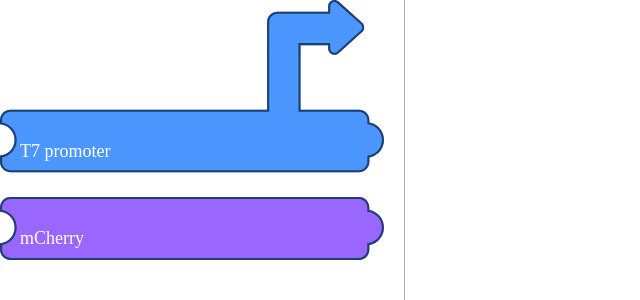
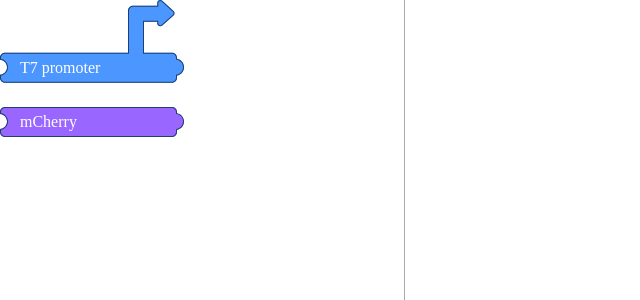
Before and after one commit to iGEM-UTokyo/genochemy, a Vue app: page / in a window 1280 px wide. Shown: the top 300 px of the page, without its empty margins (0-640 px from the left). Built offline with nearby package versions, Linux system fonts and the light colour scheme.

Commit message:
can deliver promoter

```diff
--- a/package.json
+++ b/package.json
@@ -11,10 +11,12 @@
   "dependencies": {
     "core-js": "^3.8.3",
     "pinia": "^2.0.12",
+    "uuid": "^8.3.2",
     "vue": "^3.2.13"
   },
   "devDependencies": {
     "@types/jest": "^27.0.1",
+    "@types/uuid": "^8.3.4",
     "@typescript-eslint/eslint-plugin": "^5.4.0",
     "@typescript-eslint/parser": "^5.4.0",
     "@vue/cli-plugin-babel": "~5.0.0",
--- a/src/components/Program.vue
+++ b/src/components/Program.vue
@@ -1,8 +1,8 @@
 <template>
   <div class="program">
     <component
-      v-for="(component, index) in blockComponents"
-      :key="index"
+      v-for="component in blockComponents"
+      :key="component.block.uuid"
       :is="component.is"
       :block="component.block" />
   </div>
@@ -22,7 +22,6 @@ const componentName = {
 const { blocks } = useStore()
 
 const blockComponents = computed(() => {
-  console.log(blocks)
   return blocks.map(block => {
     return {
       block,
--- a/src/components/Tray.vue
+++ b/src/components/Tray.vue
@@ -1,11 +1,15 @@
 <template>
   <div class="tray">
-    <Promoter />
-    <Visible />
+    <Promoter :showcase="true" :block="new PromoterBlock({
+      promoterName: 'T7 promoter',
+      location: [0, 0],
+    })" />
+    <Visible :showcase="true" />
   </div>
 </template>
 
 <script setup lang="ts">
+import { PromoterBlock } from '@/utils/block';
 import Promoter from './blocks/Promoter.vue'
 import Visible from './blocks/Visible.vue'
 </script>
--- a/src/components/blocks/Promoter.vue
+++ b/src/components/blocks/Promoter.vue
@@ -1,5 +1,5 @@
 <template>
-  <div @click="click">
+  <div @mousedown="down" @mouseup="up" ref="block" :style="style">
     <img src="@/assets/blocks/promoter.svg" />
     <span>T7 promoter</span>
   </div>
@@ -10,24 +10,72 @@ div {
   position: relative;
 }
 img {
-  width: 100%;
+  pointer-events: none;
 }
 span {
   color: white;
   position: absolute;
   left: 20px;
-  bottom: 15px;
-  font-size: 18px;
+  bottom: 10px;
+  font-size: 16px;
 }
 </style>
 
 <script setup lang="ts">
-import { PromoterBlock } from '../../utils/block'
+import { PromoterBlock, Block, BlockWithUUID } from '../../utils/block'
 import { useStore } from '../../store'
+import { Ref, ref, withDefaults, defineProps, computed } from 'vue';
 
-const { addBlock } = useStore()
-const click = () => {
-  console.log("hoge")
-  addBlock(new PromoterBlock('T7 promoter', [0, 0]))
+const props = withDefaults(defineProps<{
+  showcase: boolean,
+  block: Block,
+}>(), {
+  showcase: false
+})
+
+const block: Ref<HTMLElement | null> = ref(null)
+const { addBlock, updateBlock } = useStore()
+const down = () => {
+  if (props.showcase) {
+    if (block.value !== null) {
+      // todo: throw exception
+      addBlock(new PromoterBlock({
+        promoterName: 'T7 promoter',
+        location: [block.value.clientLeft, block.value.clientTop]
+      }))
+    }
+  } else {
+    window.addEventListener('mousemove', move)
+  }
+}
+
+const top = ref(0)
+const left = ref(0)
+const style = computed(() => props.showcase ? {} : {
+  position: 'absolute',
+  top: `${top.value}px`,
+  left: `${left.value}px`,
+})
+if (!props.showcase) {
+  // eslint-disable-next-line vue/no-setup-props-destructure
+  top.value = props.block.location[1]
+  // eslint-disable-next-line vue/no-setup-props-destructure
+  left.value = props.block.location[0]
+}
+
+const move = (event: MouseEvent) => {
+  top.value += event.movementY
+  left.value += event.movementX
+}
+if (!props.showcase) {
+  window.addEventListener('mousemove', move)
+}
+const up = () => {
+  if (!props.showcase) {
+    window.removeEventListener('mousemove', move)
+    const newBlock = Object.assign(Object.create(Object.getPrototypeOf(props.block)), props.block) as BlockWithUUID
+    newBlock.location = [left.value, top.value]
+    updateBlock(newBlock)
+  }
 }
 </script>
--- a/src/components/blocks/Visible.vue
+++ b/src/components/blocks/Visible.vue
@@ -9,14 +9,11 @@
 div {
   position: relative;
 }
-img {
-  width: 100%;
-}
 span {
   color: white;
   position: absolute;
   left: 20px;
-  bottom: 15px;
-  font-size: 18px;
+  bottom: 10px;
+  font-size: 16px;
 }
 </style>
--- a/src/store.ts
+++ b/src/store.ts
@@ -1,11 +1,25 @@
 import { defineStore } from 'pinia'
 import { Ref, ref } from 'vue'
-import { Block } from './utils/block'
+import { Block, BlockWithUUID } from './utils/block'
+import { v4 as uuidv4 } from 'uuid'
 
+function setUUID(block: Block, uuid: string): asserts block is BlockWithUUID {
+  block.uuid = uuid
+}
 export const useStore = defineStore('main', () => {
-  const blocks: Ref<Block[]> = ref([])
+  const blocks: Ref<BlockWithUUID[]> = ref([])
   const addBlock = (block: Block) => {
+    setUUID(block, uuidv4())
     blocks.value.push(block)
   }
-  return { blocks, addBlock }
+  const updateBlock = (block: BlockWithUUID) => {
+    // todo: to obj
+    for (let i = 0; i < blocks.value.length; i++) {
+      if (blocks.value[i].uuid === block.uuid) {
+        blocks.value[i] = block
+        break
+      }
+    }
+  }
+  return { blocks, addBlock, updateBlock }
 })
--- a/src/utils/block.ts
+++ b/src/utils/block.ts
@@ -1,18 +1,23 @@
 export type BlockTypes = 'promoter' | 'visible'
+export type BlockWithUUID = Block & { uuid: string }
 export abstract class Block {
-  abstract type: BlockTypes;
-  constructor(
-    public location: [number, number],
-    // 他ブロックとの接続など
-  ) { }
+  abstract type: BlockTypes
+  location: [number, number]
+  uuid?: string
+  constructor(args: Pick<Block, 'location' | 'uuid'>) {
+    this.location = args.location
+    this.uuid = args.uuid
+  }
 }
 
 export class PromoterBlock extends Block {
   type: 'promoter' = 'promoter'
-  constructor(
-    public promoterName: string,
-    location: [number, number],
-  ) {
-    super(location)
+  promoterName: string
+  constructor(args: Pick<PromoterBlock, 'promoterName' | 'location' | 'uuid'>) {
+    super({
+      location: args.location,
+      uuid: args.uuid
+    })
+    this.promoterName = args.promoterName
   }
 }
```
Also changed, not shown: 1 other file (tests, documents, lock files or other folders).
